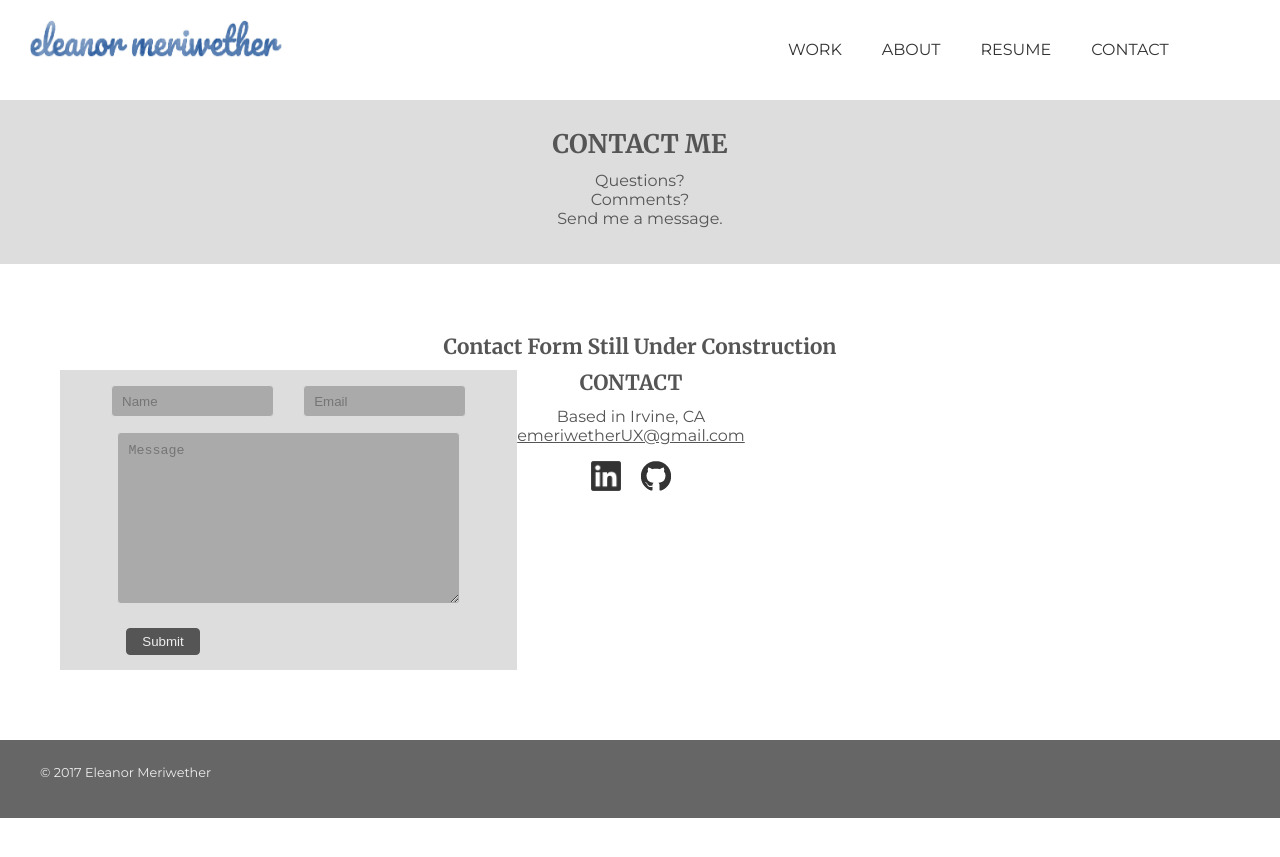
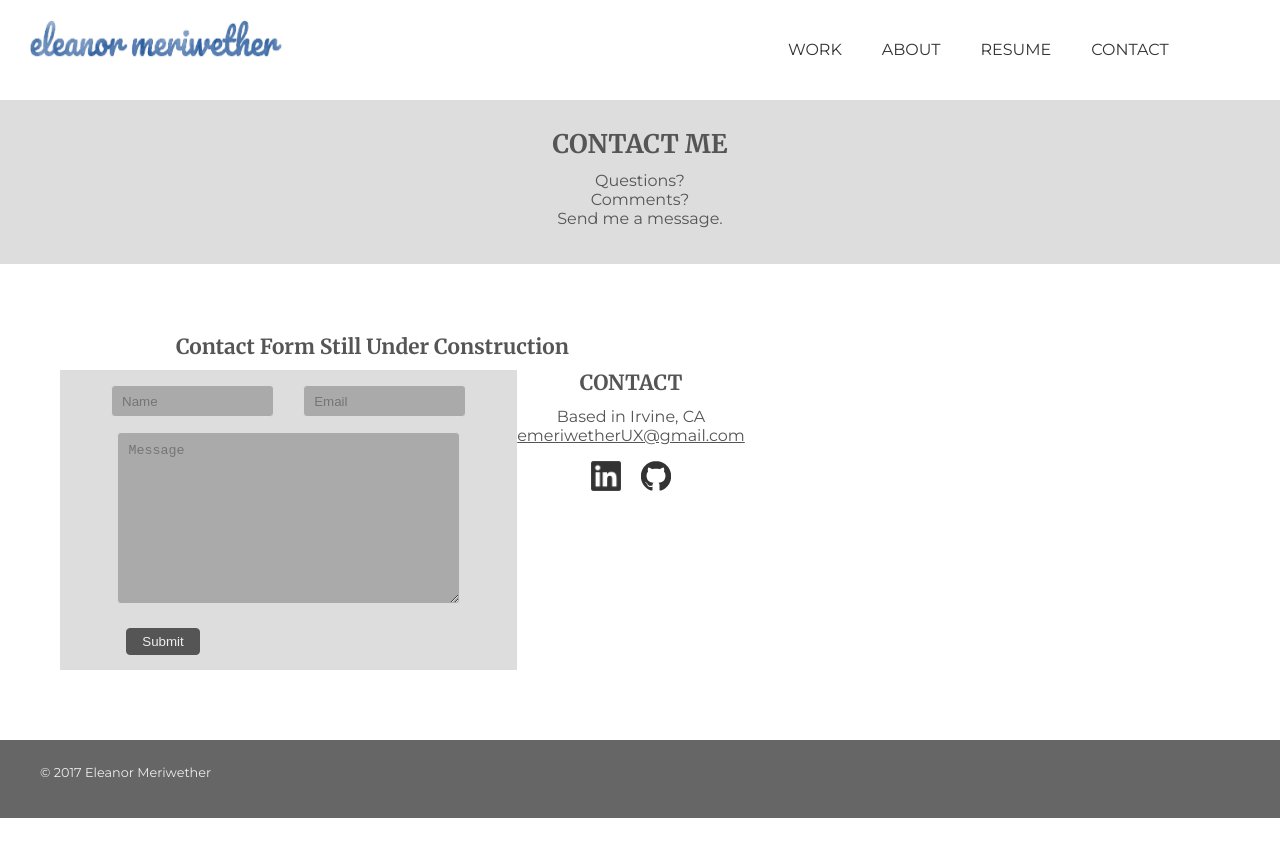
Before and after one commit to emeriwether/emeriwether.github.io, a Jekyll site: the page built from contact.html, in a window 1280 px wide. Shown: the top 857 px of the page. Built offline with Jekyll 4.4.1, drawn with Linux system fonts in a browser that asks for light colours.

Commit message:
try to get h3 in contact info section to sit on top

```diff
--- a/css/styles.css
+++ b/css/styles.css
@@ -122,6 +122,7 @@ section.resume { margin-bottom: 80px;}
 /*CONTACT*/
 section.contactHeader { background-color: #ddd; text-align: center; padding: 30px 0 20px 0; display: block; }
 section.contactInfo { margin-top: 60px; margin-bottom: 60px; text-align: center; display: block; padding: 10px 0; }
+section.contactInfo { display: inline-block; }
 section.contactInfo > div { float: left; }
 section.contactInfo > div:nth-child(1) { width: 60%; }
 section.contactInfo > div:nth-child(2) { margin-left: 60px;  background-color: #ddd; padding: 15px 15px; }
```
